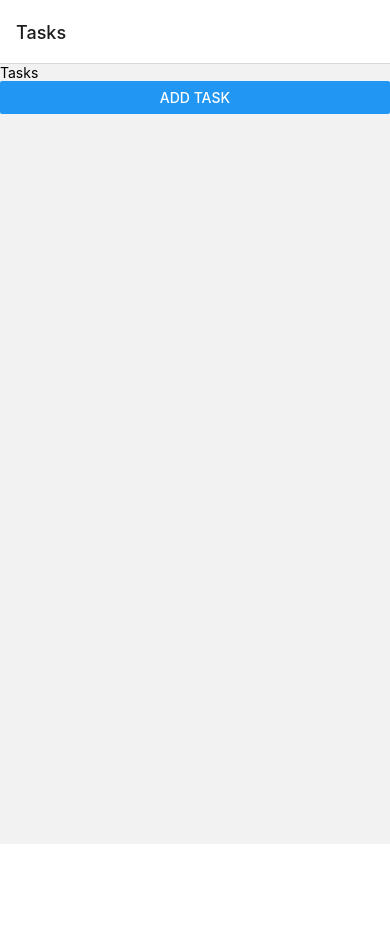
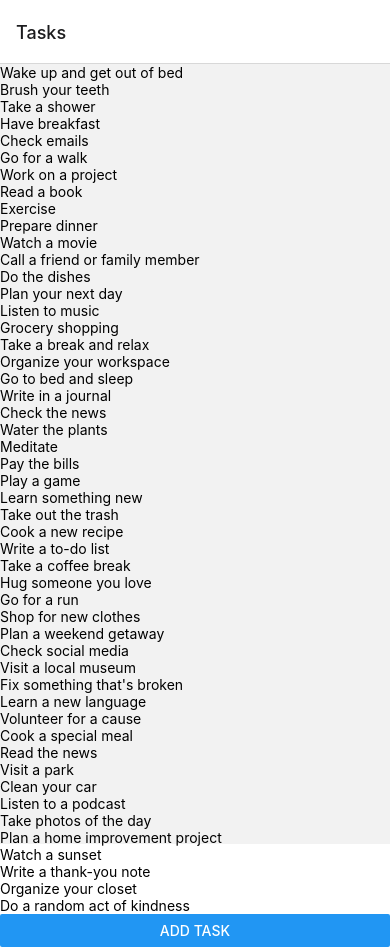
Before and after one commit to RKRitik/plan-it, a React Native app: screen /Tasks in a window 390 px wide. Before the commit the page ends 844 px from the top, so only its background shows below. Built offline with nearby package versions, Linux system fonts and the light colour scheme.

Commit message:
setup all task page and add task page

```diff
--- a/package.json
+++ b/package.json
@@ -14,6 +14,7 @@
     "@react-navigation/native-stack": "^6.9.17",
     "nativewind": "^2.0.11",
     "react": "18.2.0",
+    "react-hook-form": "^7.47.0",
     "react-native": "0.72.6",
     "react-native-safe-area-context": "^4.7.4",
     "react-native-screens": "^3.27.0",
--- a/src/components/taskView/index.tsx
+++ b/src/components/taskView/index.tsx
@@ -1,11 +1,64 @@
-import { Button, Text, View } from 'react-native';
+import { Button, Text, TextInput, View } from 'react-native';
+import { useForm, Controller, SubmitErrorHandler } from 'react-hook-form';
+
+type Inputs = {
+  example: string;
+  description: string;
+};
 
 type Props = { route: any; navigation: any };
 export default function TaskView({ route, navigation }: Props) {
+  const {
+    register,
+    setValue,
+    handleSubmit,
+    control,
+    reset,
+    formState: { errors },
+  } = useForm<Inputs>();
+  const onSubmit = (data: Inputs) => {
+    console.log(data);
+  };
+
+  const onError: SubmitErrorHandler<Inputs> = (errors, e) => {
+    return console.log(errors);
+  };
+
+  function inputController(inputData: any) {
+    return (
+      <Controller
+        control={control}
+        render={({ field: { onChange, onBlur, value } }) => (
+          <View className="flex flex-row items-center gap-4 mb-4">
+            <Text className="font-medium ">{inputData.label}</Text>
+            <TextInput
+              placeholder={`Enter ${inputData.name}`}
+              className="bg-slate-300 w-full border border-slate-300 rounded-sm"
+              onBlur={onBlur}
+              onChangeText={value => onChange(value)}
+              value={value}
+            />
+          </View>
+        )}
+        name={inputData.name}
+        rules={{ required: inputData.required }}
+      />
+    );
+  }
+
   return (
-    <View>
-      <Text>Add/Edit Task</Text>
-      <Button onPress={() => navigation.goBack()} title="back ?"></Button>
+    <View className="relative h-full ">
+      <View className="px-4">
+        {inputController({ name: 'name', label: 'Name' })}
+        {inputController({
+          name: 'description',
+          required: true,
+          label: 'Description',
+        })}
+      </View>
+      <View className="absolute bottom-0 w-full">
+        <Button onPress={handleSubmit(onSubmit, onError)} title="Save"></Button>
+      </View>
     </View>
   );
 }
--- /dev/null
+++ b/src/components/tasks/data.ts
@@ -0,0 +1,52 @@
+export const TASKS = [
+  { id: 1, name: 'Wake up and get out of bed' },
+  { id: 2, name: 'Brush your teeth' },
+  { id: 3, name: 'Take a shower' },
+  { id: 4, name: 'Have breakfast' },
+  { id: 5, name: 'Check emails' },
+  { id: 6, name: 'Go for a walk' },
+  { id: 7, name: 'Work on a project' },
+  { id: 8, name: 'Read a book' },
+  { id: 9, name: 'Exercise' },
+  { id: 10, name: 'Prepare dinner' },
+  { id: 11, name: 'Watch a movie' },
+  { id: 12, name: 'Call a friend or family member' },
+  { id: 13, name: 'Do the dishes' },
+  { id: 14, name: 'Plan your next day' },
+  { id: 15, name: 'Listen to music' },
+  { id: 16, name: 'Grocery shopping' },
+  { id: 17, name: 'Take a break and relax' },
+  { id: 18, name: 'Organize your workspace' },
+  { id: 19, name: 'Go to bed and sleep' },
+  { id: 20, name: 'Write in a journal' },
+  { id: 21, name: 'Check the news' },
+  { id: 22, name: 'Water the plants' },
+  { id: 23, name: 'Meditate' },
+  { id: 24, name: 'Pay the bills' },
+  { id: 25, name: 'Play a game' },
+  { id: 26, name: 'Learn something new' },
+  { id: 27, name: 'Take out the trash' },
+  { id: 28, name: 'Cook a new recipe' },
+  { id: 29, name: 'Write a to-do list' },
+  { id: 30, name: 'Take a coffee break' },
+  { id: 31, name: 'Hug someone you love' },
+  { id: 32, name: 'Go for a run' },
+  { id: 33, name: 'Shop for new clothes' },
+  { id: 34, name: 'Plan a weekend getaway' },
+  { id: 35, name: 'Check social media' },
+  { id: 36, name: 'Visit a local museum' },
+  { id: 37, name: "Fix something that's broken" },
+  { id: 38, name: 'Learn a new language' },
+  { id: 39, name: 'Volunteer for a cause' },
+  { id: 40, name: 'Cook a special meal' },
+  { id: 41, name: 'Read the news' },
+  { id: 42, name: 'Visit a park' },
+  { id: 43, name: 'Clean your car' },
+  { id: 44, name: 'Listen to a podcast' },
+  { id: 45, name: 'Take photos of the day' },
+  { id: 46, name: 'Plan a home improvement project' },
+  { id: 47, name: 'Watch a sunset' },
+  { id: 48, name: 'Write a thank-you note' },
+  { id: 49, name: 'Organize your closet' },
+  { id: 50, name: 'Do a random act of kindness' },
+];
--- a/src/components/tasks/index.tsx
+++ b/src/components/tasks/index.tsx
@@ -1,15 +1,35 @@
-import { Button, Text, View } from 'react-native';
+import { useState } from 'react';
+import { Button, ScrollView, Text, TouchableOpacity, View } from 'react-native';
+import { TASKS } from './data';
 
 type Props = { route: any; navigation: any };
 
-export default function Tasks({ route, navigation }: any) {
+function task(taskData: any) {
   return (
-    <View>
-      <Text className="text-black text-[22px]">Tasks</Text>
-      <Button
-        title="Add Task"
-        onPress={() => navigation.navigate('TaskView')}
-      />
+    <TouchableOpacity key={taskData.id}>
+      <View className="bg-slate-400 p-4 mb-4 rounded-lg">
+        <Text>{taskData.name}</Text>
+      </View>
+    </TouchableOpacity>
+  );
+}
+
+export default function Tasks({ route, navigation }: Props) {
+  const [tasks, setTasks] = useState(TASKS);
+
+  return (
+    <View className="relative h-full ">
+      <ScrollView className="mb-[16px] px-4">
+        {tasks.map((task_: any) => {
+          return task(task_);
+        })}
+      </ScrollView>
+      <View className="absolute bottom-0 w-full">
+        <Button
+          title="Add Task"
+          onPress={() => navigation.navigate('TaskView')}
+        />
+      </View>
     </View>
   );
 }
```
Also changed, not shown: 1 other file (tests, documents, lock files or other folders).
